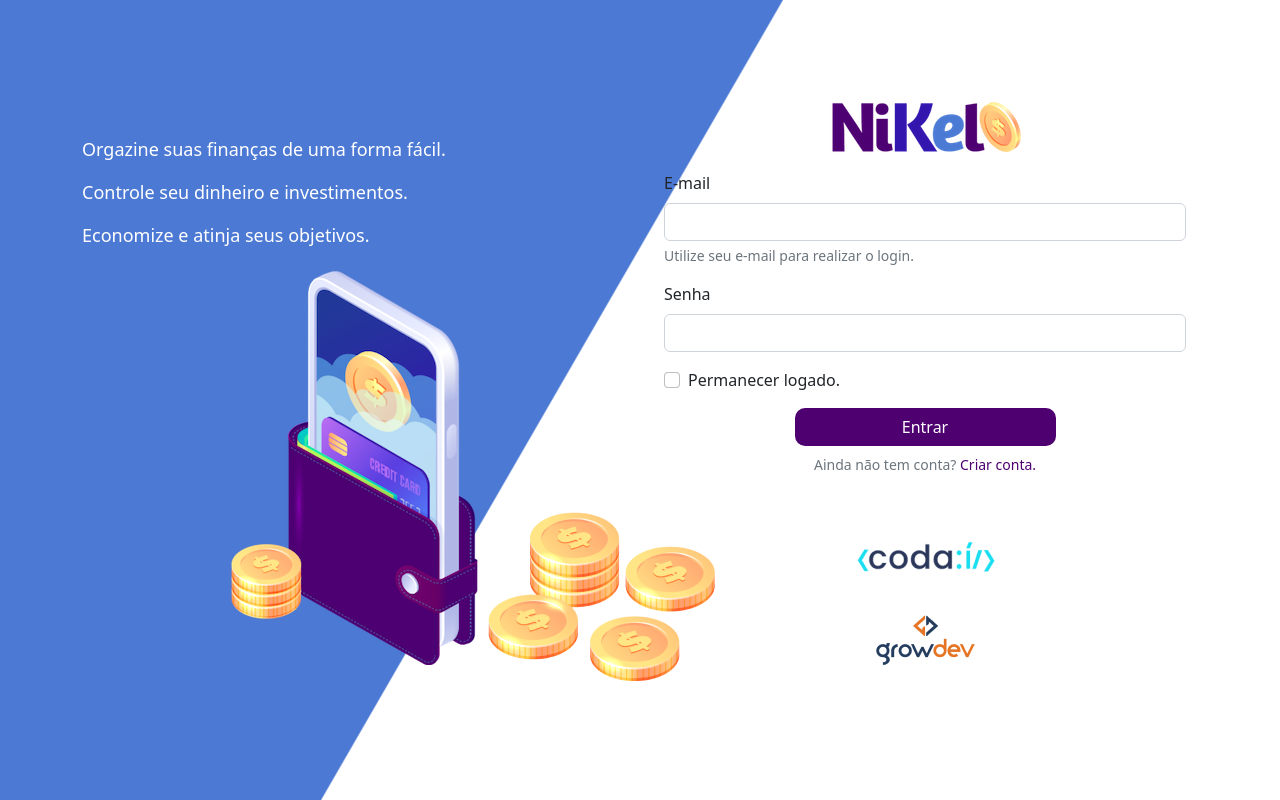
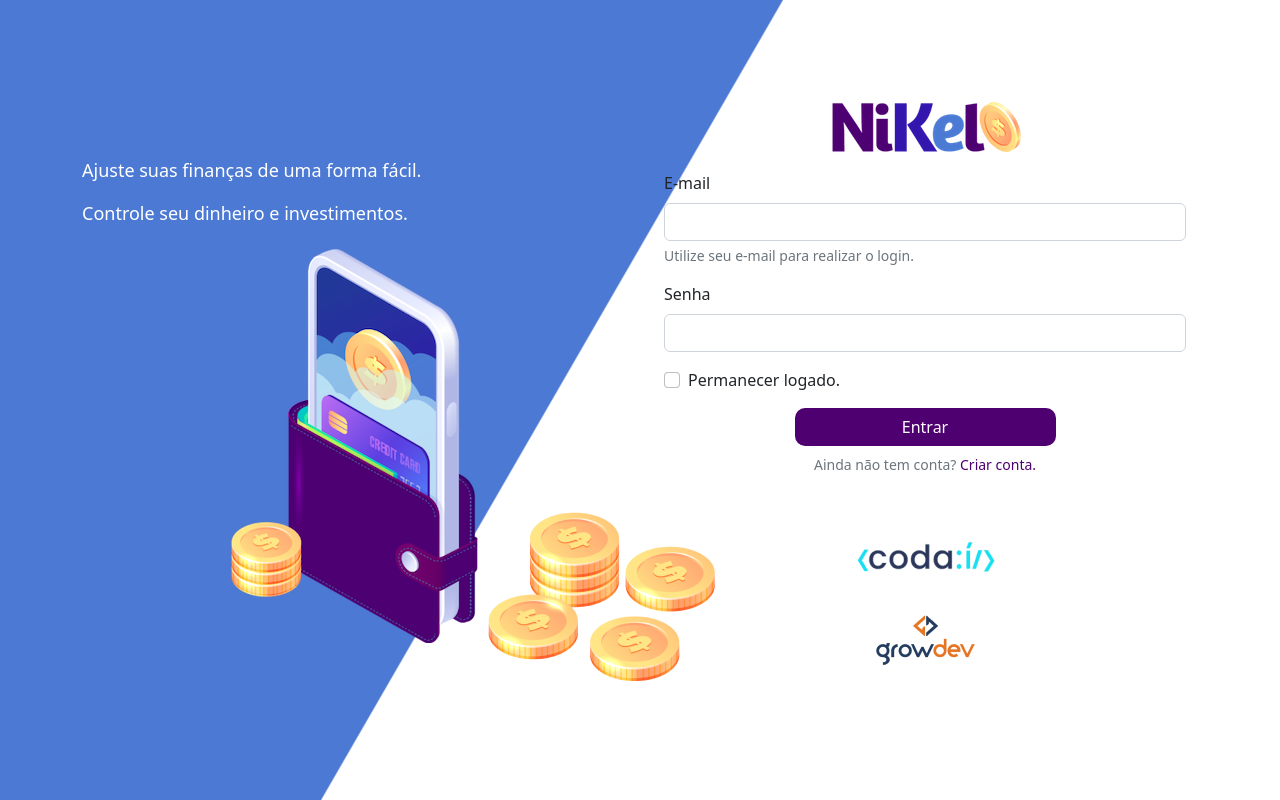
Before and after one commit to cassianosilvaa/Nikel, a plain HTML site: page public/index.html in a window 1280 px wide. Drawn offline with nearby package versions, Linux system fonts and the light colour scheme.

Commit message:
Alterado o text-login

```diff
--- a/public/index.html
+++ b/public/index.html
@@ -14,9 +14,9 @@
             <div class="row vh-100">
                 <div class="col d-flex justify-content-center my-5 flex-column">
                     <div class="text-login">
-                        <p>Orgazine suas finanças de uma forma fácil.</p>
+                        <p>Ajuste suas finanças de uma forma fácil.</p>
                         <p>Controle seu dinheiro e investimentos.</p>
-                        <p>Economize e atinja seus objetivos.</p>
+
                     </div>
                     <div class="text-center">
                         <img src="./assets/images/pocket.png" class="img-fluid" alt="img-pocket" srcset="">
```
